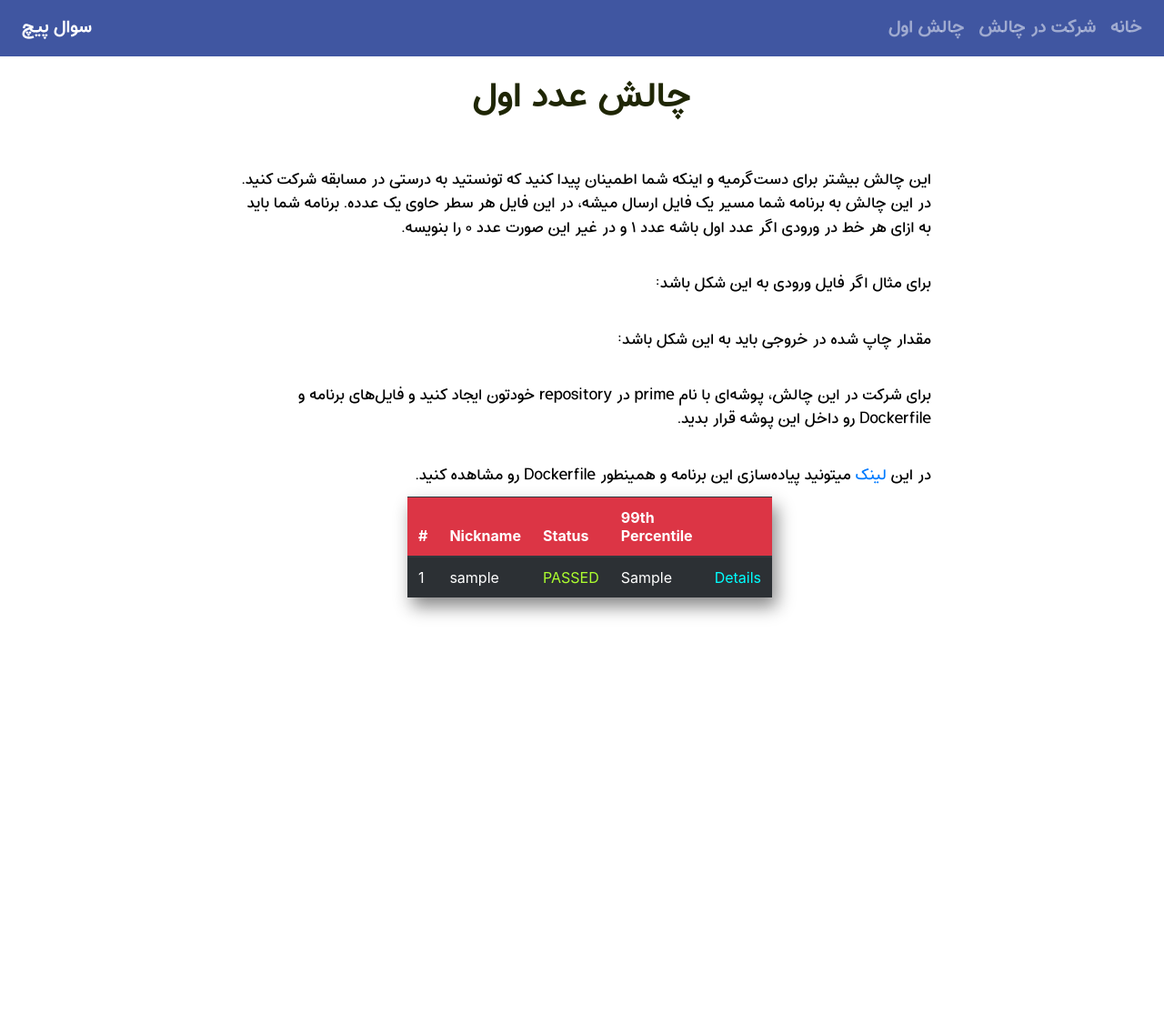
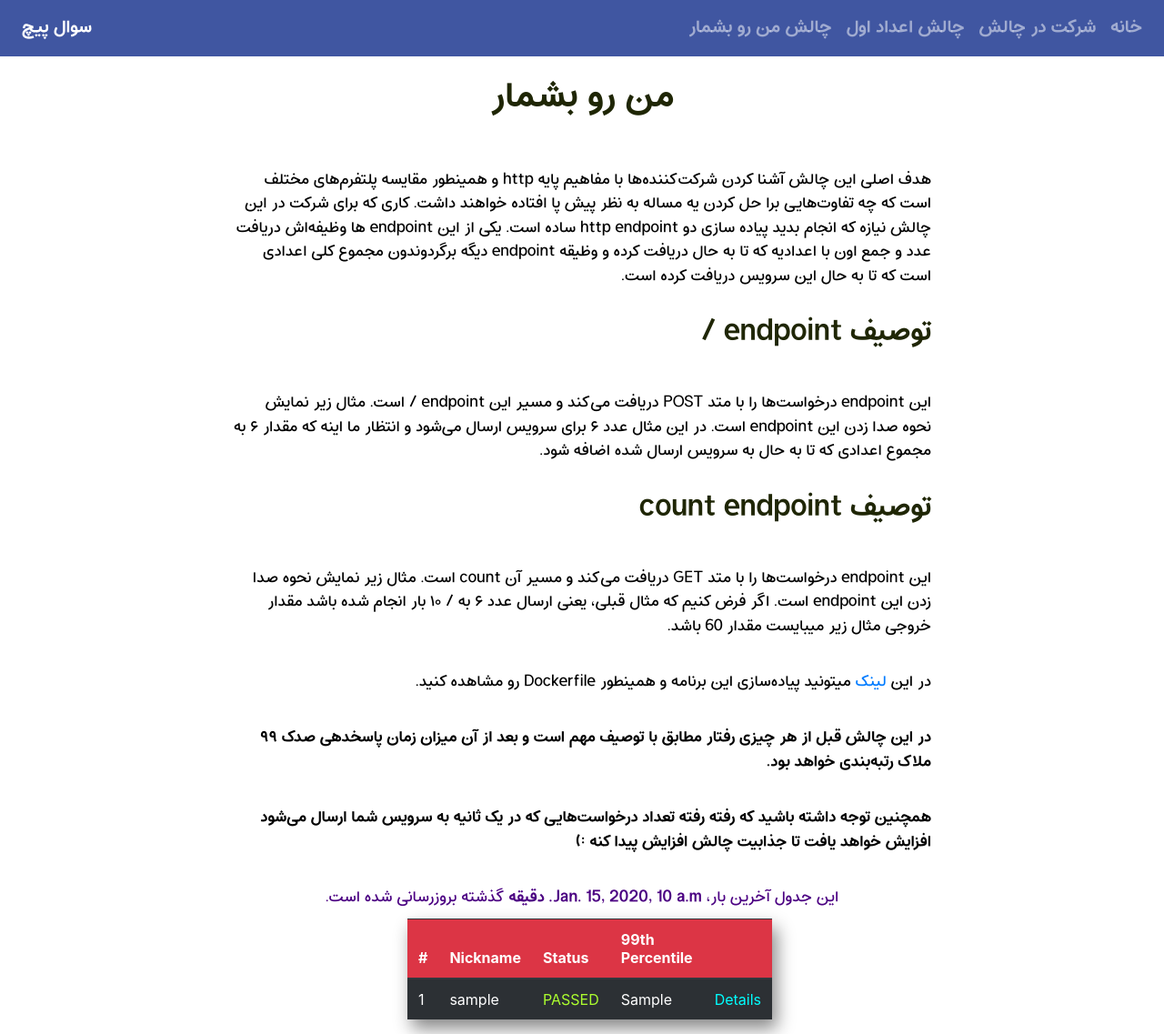
Before and after one commit to soallpeach/soallpeach-api, a Django app: template scores/templates/challenges/countme.html in a window 1280 px wide. Shown: the whole page at 91% size. Before the commit the page ends 679 px from the top, so only its background shows below. Run offline with Django 3.2, Linux system fonts and the light colour scheme; the template is opened without the code that fills it: most values are stand-ins (such as "Sample title", 1, 10 or a date in 2020); parts of the project's set-up code (start-up, migrations or seed data) failed here and were passed over; some libraries are stand-ins or nearby versions.

Commit message:
add countme link

```diff
--- a/scores/templates/base.html
+++ b/scores/templates/base.html
@@ -1,12 +1,13 @@
 {% load static %}
 {% url 'home' as home_url %}
 {% url 'prime' as prime_url %}
+{% url 'countme' as countme_url %}
 {% url 'participation' as participation_url %}
 <html>
 <head>
-     <meta charset="UTF-8" />
-    <meta name="viewport" content="width=device-width, initial-scale=1.0" />
-    <meta http-equiv="X-UA-Compatible" content="ie=edge" />
+    <meta charset="UTF-8"/>
+    <meta name="viewport" content="width=device-width, initial-scale=1.0"/>
+    <meta http-equiv="X-UA-Compatible" content="ie=edge"/>
     <title>Latest Scores</title>
     <link rel="stylesheet" type="text/css" href="{% static "css/style.css" %}"/>
     <link
@@ -24,20 +25,23 @@
 <header class="navbar navbar-expand navbar-dark flex-column flex-md-row bd-navbar nav-color sticky-top">
     <span class="navbar-brand navbar-text inline-title text-white p-2">سوال پیچ </span>
     <ul class="navbar-nav ml-md-auto flex-row-reverse">
-        <li class="nav-item {% if request.path == home_url %} active {%endif%}">
-            <a class="nav-link " href="{{home_url}}">خانه </a>
+        <li class="nav-item {% if request.path == home_url %} active {% endif %}">
+            <a class="nav-link " href="{{ home_url }}">خانه </a>
         </li>
-        <li class="nav-item {% if request.path == participation_url %} active {%endif%}">
-            <a class="nav-link " href="{{participation_url}}">
+        <li class="nav-item {% if request.path == participation_url %} active {% endif %}">
+            <a class="nav-link " href="{{ participation_url }}">
                 شرکت در چالش
             </a>
         </li>
-        <li class="nav-item {% if request.path == prime_url %} active {%endif%}">
-            <a class="nav-link " href="{{prime_url}}">چالش اول</a>
+        <li class="nav-item {% if request.path == prime_url %} active {% endif %}">
+            <a class="nav-link " href="{{ prime_url }}">چالش اعداد اول</a>
+        </li>
+        <li class="nav-item {% if request.path == countme_url %} active {% endif %}">
+            <a class="nav-link " href="{{ countme_url }}">چالش من رو بشمار</a>
         </li>
     </ul>
 </header>
 {% block content %}
-{% endblock%}
+{% endblock %}
 </body>
 </html>
--- a/scores/templates/challenges/countme.html
+++ b/scores/templates/challenges/countme.html
@@ -2,47 +2,81 @@
 {% load static %}
 {% block content %}
 
-    <h1 class="header text-center font-weight-bold ">چالش عدد اول </h1>
+    <h1 class="header text-center font-weight-bold ">من رو بشمار</h1>
     <div>
         <p class="paragraph-center text-right">
-            این چالش بیشتر برای دست‌گرمیه و اینکه شما اطمینان پیدا کنید که تونستید به درستی در مسابقه شرکت کنید.
-            در این چالش به برنامه شما مسیر یک فایل ارسال میشه، در این فایل هر سطر حاوی یک عدده. برنامه شما باید به ازای
-            هر
-            خط در
-            ورودی اگر عدد اول باشه عدد ۱ و در غیر این صورت عدد ۰ را بنویسه.
+            هدف اصلی این چالش آشنا کردن شرکت‌کننده‌ها با مفاهیم پایه http و همینطور مقایسه پلتفرم‌های مختلف است که چه
+            تفاوت‌هایی برا حل کردن یه مساله به نظر پیش پا افتاده خواهند داشت.
+            کاری که برای شرکت در این چالش نیازه که انجام بدید پیاده سازی دو http endpoint ساده است.
+            یکی از این endpoint ها وظیفه‌اش دریافت عدد و جمع اون با اعدادیه که تا به حال دریافت کرده و وظیقه endpoint
+            دیگه برگردوندون مجموع کلی اعدادی است که تا به حال این سرویس دریافت کرده است.
+        </p>
+        <h2 class="step-challenge text-right font-weight-bold" style="direction: rtl;">
+            توصیف endpoint /
+        </h2>
+
+        <p class="paragraph-center text-right">
+            این endpoint درخواست‌ها را با متد POST دریافت می‌کند و مسیر این endpoint / است.
+            مثال زیر نمایش نحوه صدا زدن این endpoint است.
+            در این مثال عدد ۶ برای سرویس ارسال می‌شود و انتظار ما اینه که مقدار ۶ به مجموع اعدادی که تا به حال به
+            سرویس ارسال شده اضافه شود.
+        </p>
+        <div class="gist-code">
+            <script src="https://gist.github.com/psycho-ir/3256b6b5f7abd271b0224efa6fc6fe5a.js"></script>
+        </div>
+
+        <h2 class="step-challenge text-right font-weight-bold" style="direction: rtl;">
+            توصیف count endpoint
+        </h2>
+
+        <p class="paragraph-center text-right">
+            این endpoint درخواست‌ها را با متد GET دریافت می‌کند و مسیر آن
+            <span style="direction: ltr;">
+                count
+            </span>
+            است.
+
+            مثال زیر نمایش نحوه صدا زدن این endpoint است.
+            اگر فرض کنیم که مثال قبلی، یعنی ارسال عدد ۶ به / ۱۰ بار انجام شده باشد مقدار خروجی مثال زیر میبایست مقدار 60
+            باشد.
+
 
         </p>
-        <p class="paragraph-center text-right">
-            برای مثال اگر فایل ورودی به این شکل باشد:
-        </p>
-
-    </div>
-    <div class="gist-code">
-        <script src="https://gist.github.com/arezoo-frj-87/41c3d4aeb11c25d4d62508dd8f2f08bf.js"
-                type="text/javascript"></script>
-    </div>
-    <div>
-        <p class="paragraph-center text-right">
-            مقدار چاپ شده در خروجی باید به این شکل باشد:
         <div class="gist-code">
-            <script src="https://gist.github.com/arezoo-frj-87/5d9595a921bd16baa2c0fc1779753662.js"
-                    type="text/javascript"></script>
+            <script src="https://gist.github.com/psycho-ir/e5f029b197c1106f0621c5bf87c4b77f.js"></script>
         </div>
 
         <p class="paragraph-center text-right">
-            برای شرکت در این چالش، پوشه‌ای با نام prime در repository خودتون ایجاد کنید و فایل‌های برنامه و Dockerfile
-            رو
-            داخل
-            این
-            پوشه قرار بدید.
-        </p>
-        <p class="paragraph-center text-right">
 
             در این
-            <a href="https://github.com/soallpeach/sample/tree/master/prime">لینک </a>
+            <a href="https://github.com/soallpeach/sample/tree/master/countme">لینک </a>
             میتونید پیاده‌سازی این برنامه و همینطور Dockerfile رو مشاهده کنید.
         </p>
+
+        <b>
+            <p class="paragraph-center text-right">
+                در این چالش قبل از هر چیزی رفتار مطابق با توصیف مهم است و بعد از آن میزان زمان پاسخدهی صدک ۹۹ ملاک
+                رتبه‌بندی
+                خواهد بود.
+            </p>
+
+            <p class="paragraph-center text-right">
+                همچنین توجه داشته باشید که رفته رفته تعداد درخواست‌هایی که در یک ثانیه به سرویس شما ارسال می‌شود افزایش
+                خواهد یافت تا جذابیت چالش افزایش پیدا کنه :)
+            </p>
+        </b>
     </div>
+
+    <p class="paragraph-center text-center" style="color: indigo">
+        این جدول آخرین بار،
+
+        <b>
+            {{ time_passed_from_last_run }}
+            دقیقه
+        </b>
+        گذشته بروزرسانی شده است.
+    </p>
+
     <div class="table-wraper  table-responsive-sm">
         <table class="table table-striped table-dark table-hover">
             <thead>
```
